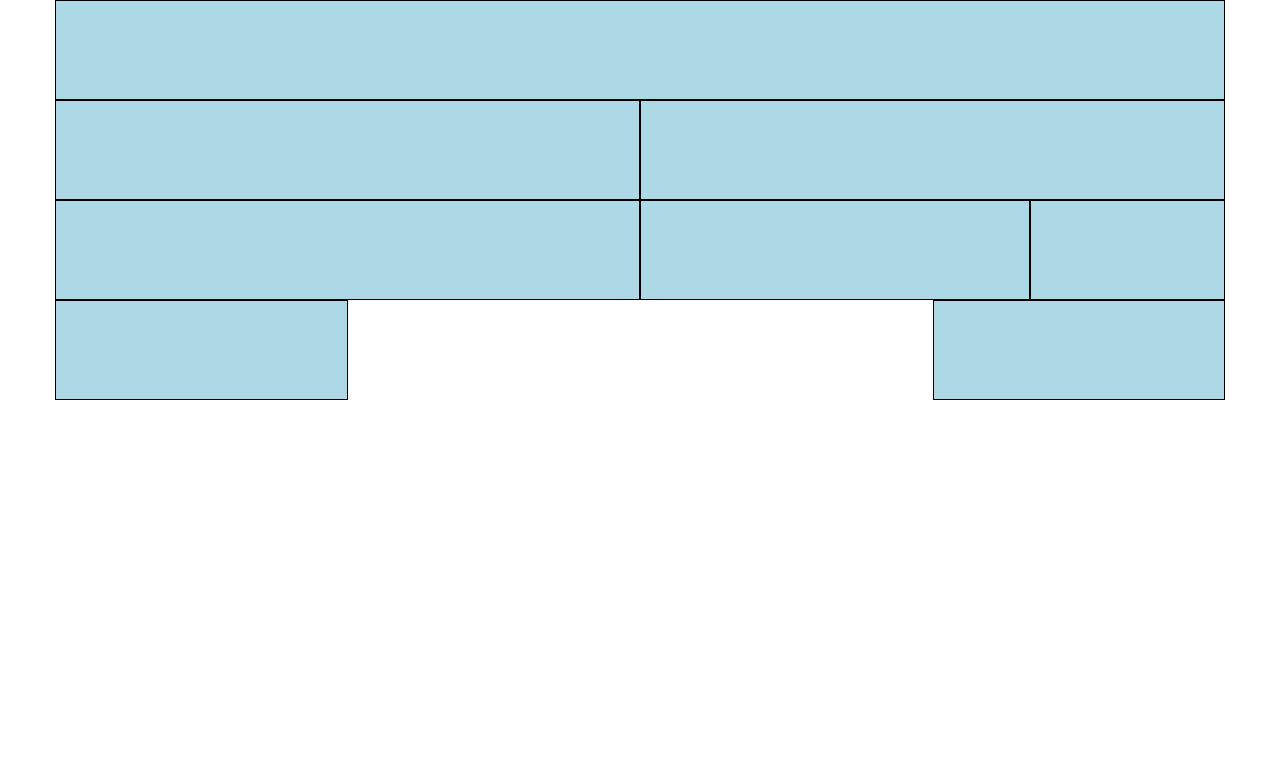
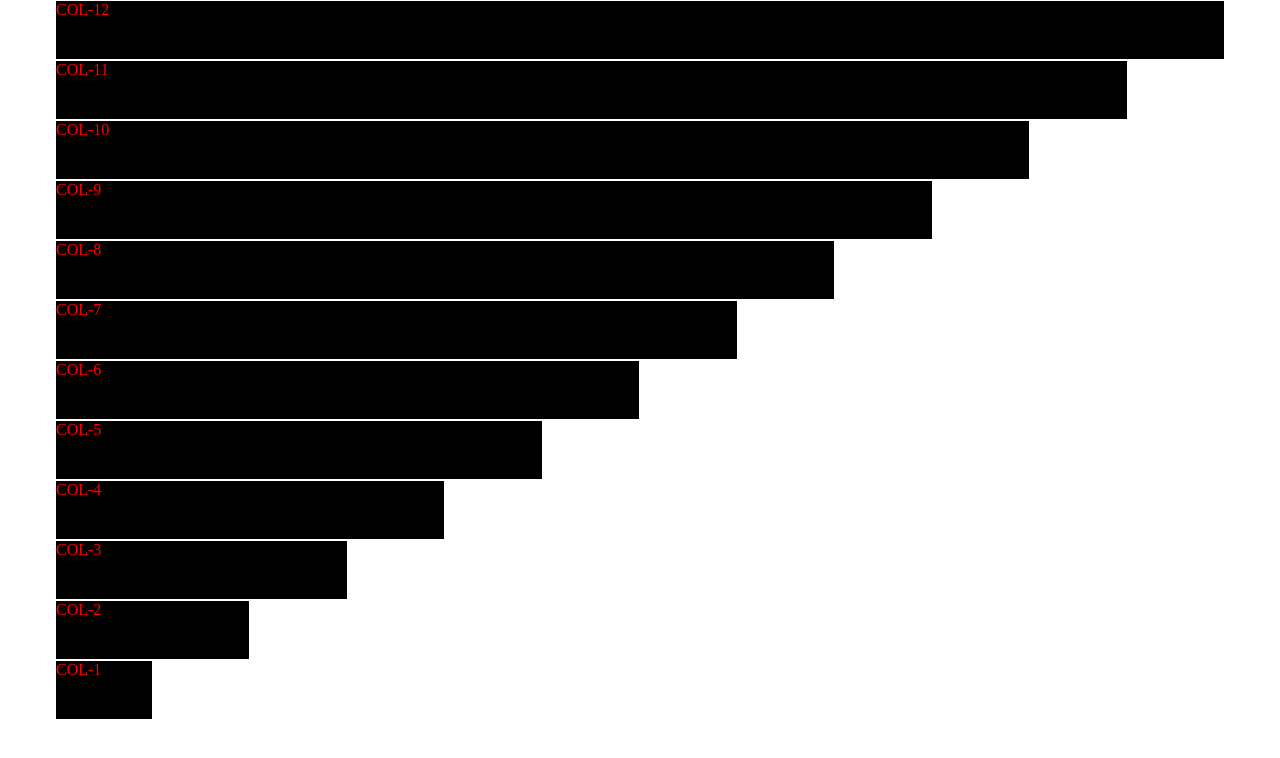
Before and after one commit to MikkoGuevarra/html-css-12bool, a plain HTML site: page index.html in a window 1280 px wide. Drawn offline with Linux system fonts and the light colour scheme.

Commit message:
every row every type

```diff
--- a/index.html
+++ b/index.html
@@ -8,24 +8,42 @@
     </head>
     <body>
         <div class="container">
-            <div class="col-12"></div>
+            <div class="col-12"> COL-12</div>
+        </div>
+        <div class="container">
+            <div class="col-11"> COL-11</div>
+        </div>
+        <div class="container">
+            <div class="col-10"> COL-10</div>
+        </div>
+        <div class="container">
+            <div class="col-9"> COL-9</div>
+        </div>
+        <div class="container">
+            <div class="col-8"> COL-8</div>
+        </div>
+        <div class="container">
+            <div class="col-7"> COL-7</div>
+        </div>
+        <div class="container">
+            <div class="col-6"> COL-6</div>
+        </div>
+        <div class="container">
+            <div class="col-5"> COL-5</div>
+        </div>
+        <div class="container">
+            <div class="col-4"> COL-4</div>
+        </div>
+        <div class="container">
+            <div class="col-3"> COL-3</div>
+        </div>
+        <div class="container">
+            <div class="col-2"> COL-2</div>
+        </div>
+        <div class="container">
+            <div class="col-1"> COL-1</div>
         </div>
 
-        <div class="container">
-            <div class="col-6"></div>
-            <div class="col-6"></div>
-        </div>
-
-        <div class="container">
-            <div class="col-6"></div>
-            <div class="col-4"></div>
-            <div class="col-2"></div>
-        </div>
-        <div class="container">
-            <div class="col-3"></div>
-            <div class="col-3 col-offset-6"></div>
-
-        </div>
 
     </body>
 </html>
--- a/style.css
+++ b/style.css
@@ -4,8 +4,26 @@
     padding: 0;
 }
 
+body {
+    color: red;
+}
+
 [class*="col-"] {
-    height: 100px;
-    background-color: lightblue;
+    height: 60px;
+    background-color: black;
+    border: 1px solid white;
+}
+
+[class*="col-"] > [class*="col-"] {
+    height: 100%;
+    background-color: white;
     border: 1px solid black;
 }
+
+[class*="col-"] >
+[class*="col-"] >
+[class*="col-"] {
+    height: 100%;
+    background-color: red;
+    border: 1px solid white;
+}
```
